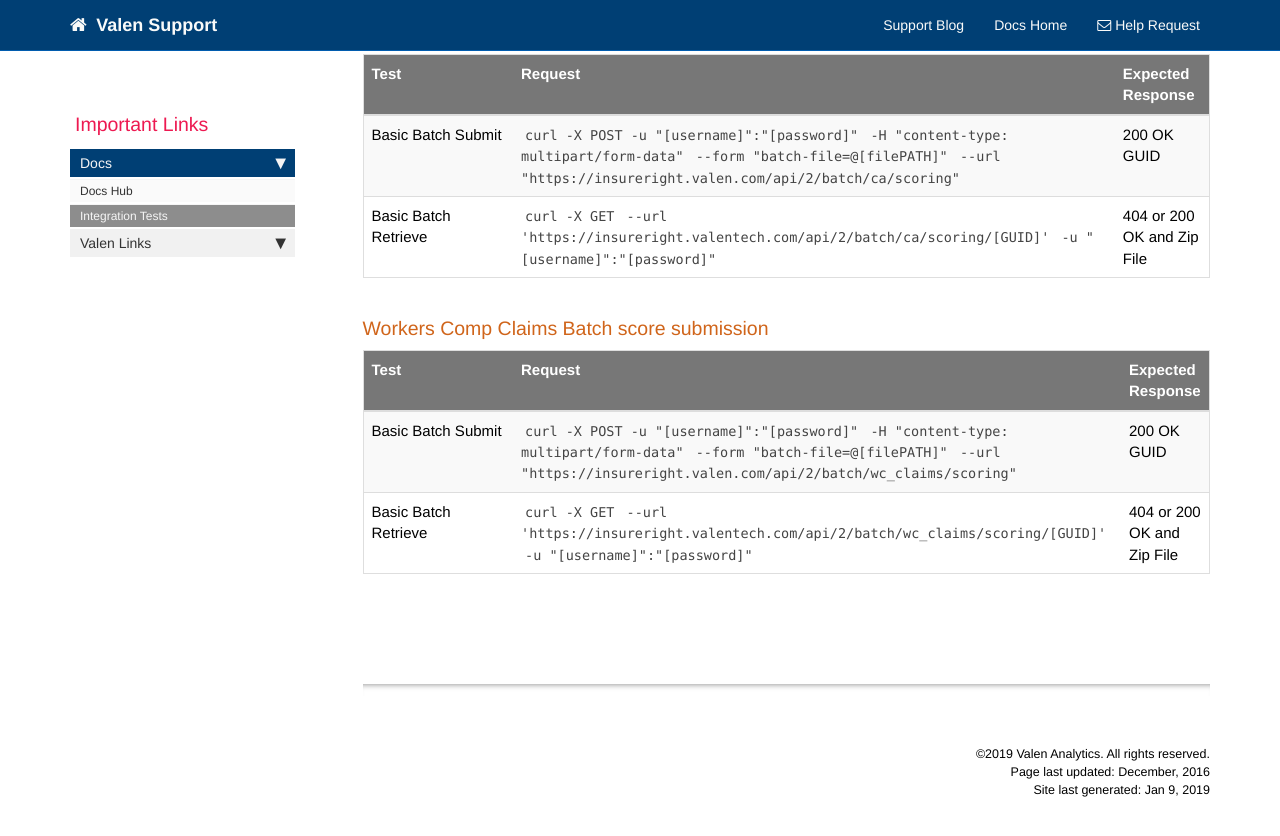
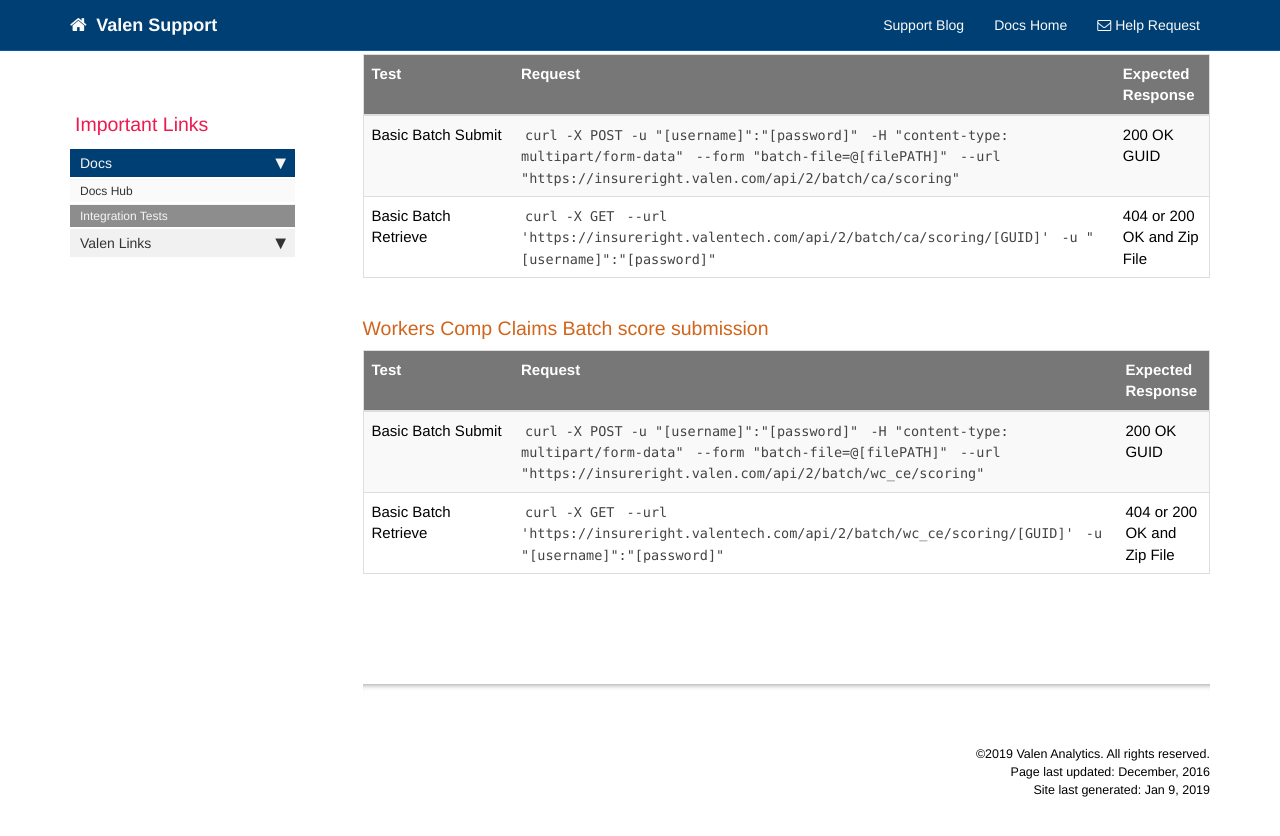
Before and after one commit to valensupport/valensupport.github.io, a Jekyll site: the page built from pages/test_plans.md, in a window 1280 px wide and 900 px high, scrolled down 877 px. Shown: the top 836 px of the window. Built offline with Jekyll 4.4.1, drawn with Linux system fonts in a browser that asks for light colours; nearby versions of some CDN libraries; comment, search, counter and statistics services are not loaded; part of the change alters nothing that is shown.

Commit message:
Update test_plans.md

```diff
--- a/pages/test_plans.md
+++ b/pages/test_plans.md
@@ -34,5 +34,5 @@ Here is a collection of sample integrations for Valen's Web Services.
 {:.tests}
 |Test|Request|Expected Response|
 |----|-------|-----------------|
-|Basic Batch Submit|`curl -X POST -u "[username]":"[password]"` `-H "content-type: multipart/form-data"` `--form "batch-file=@[filePATH]"` `--url "https://insureright.valen.com/api/2/batch/wc_claims/scoring"`|200 OK GUID|
-|Basic Batch Retrieve|`curl -X GET` `--url 'https://insureright.valentech.com/api/2/batch/wc_claims/scoring/[GUID]'` `-u "[username]":"[password]"`|404 or 200 OK and Zip File|
+|Basic Batch Submit|`curl -X POST -u "[username]":"[password]"` `-H "content-type: multipart/form-data"` `--form "batch-file=@[filePATH]"` `--url "https://insureright.valen.com/api/2/batch/wc_ce/scoring"`|200 OK GUID|
+|Basic Batch Retrieve|`curl -X GET` `--url 'https://insureright.valentech.com/api/2/batch/wc_ce/scoring/[GUID]'` `-u "[username]":"[password]"`|404 or 200 OK and Zip File|
```
